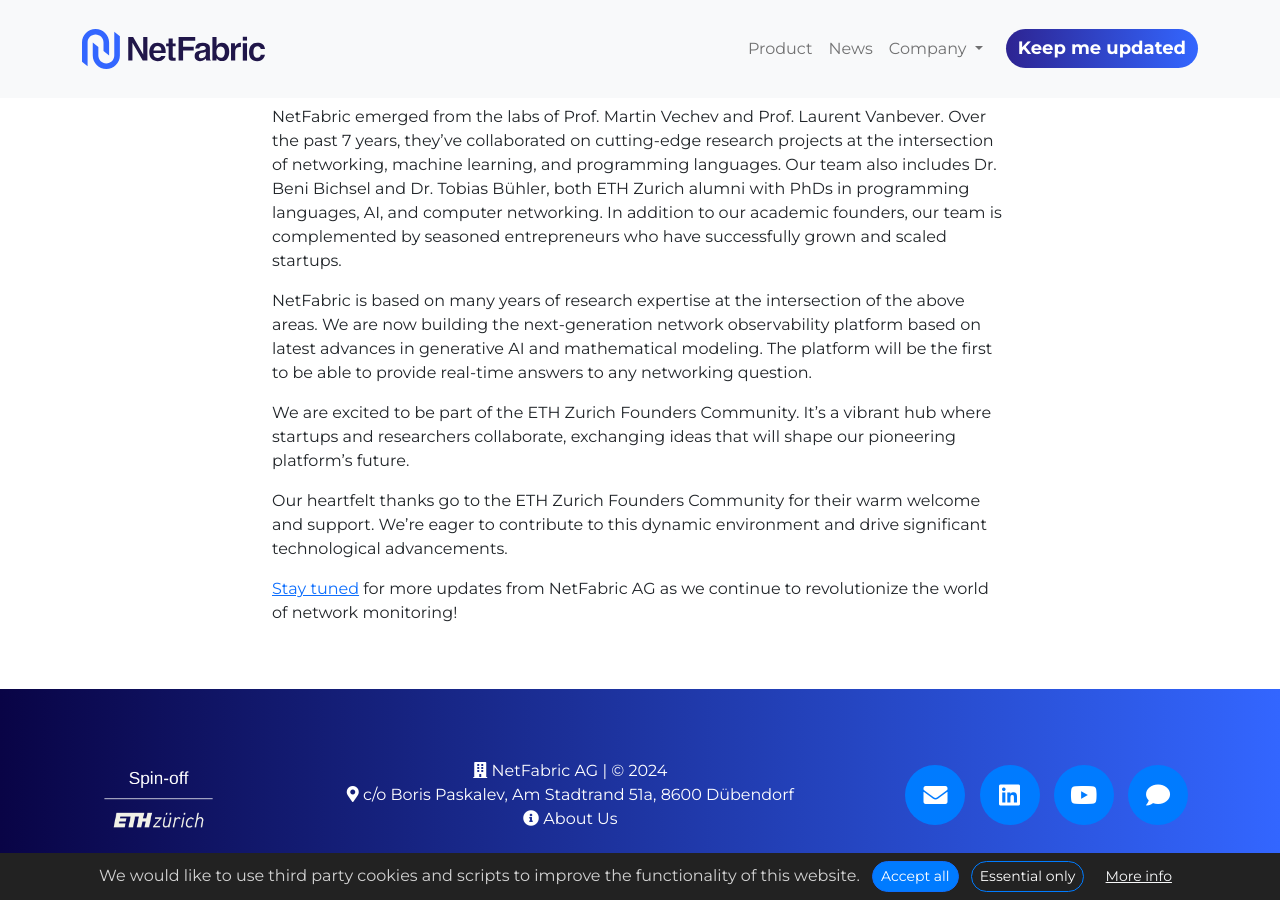
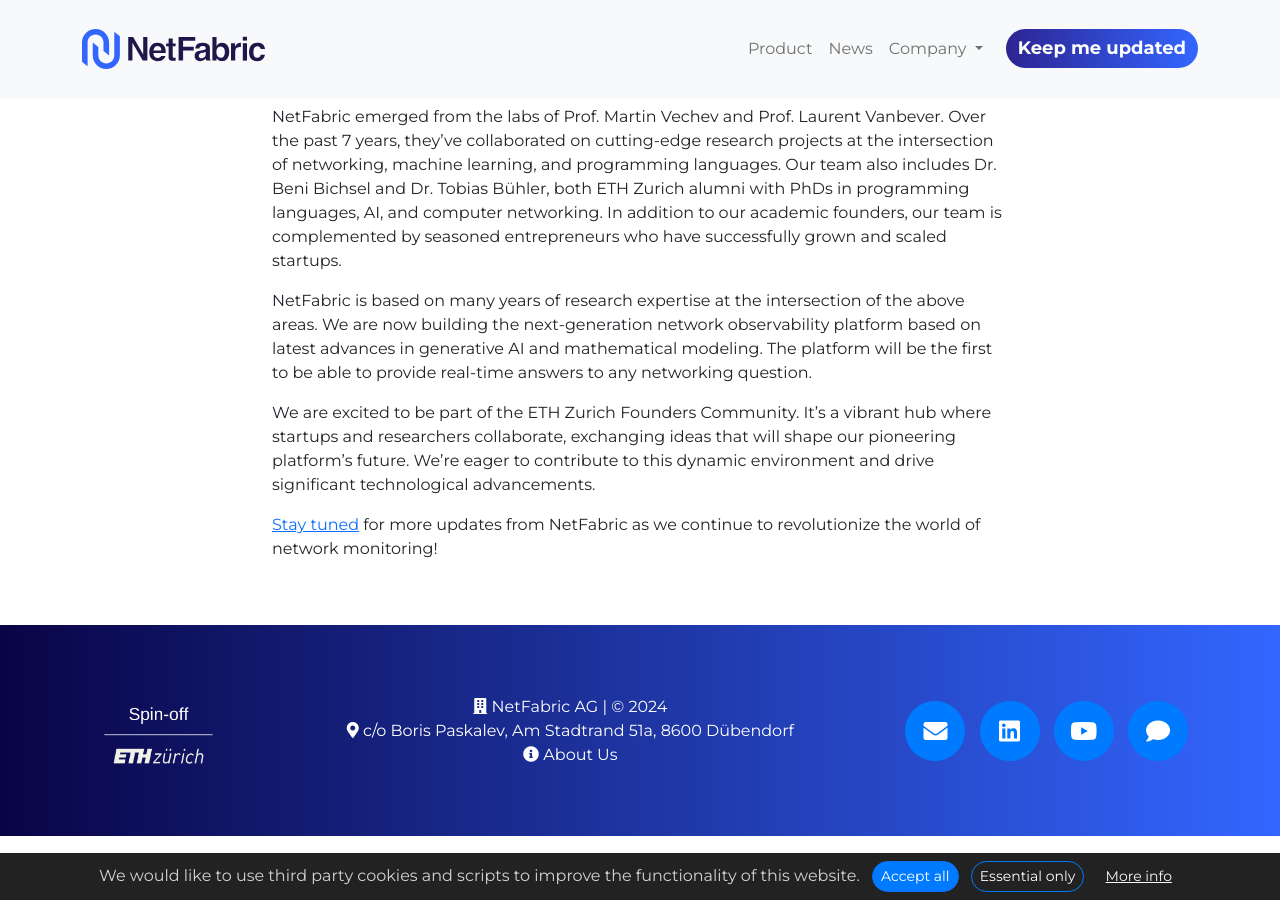
Before and after one commit to NetFabric-AI/NetFabric-AI.github.io, a Jekyll site: the page built from _posts/2024-06-18-ethspinoff.md, in a window 1280 px wide and 900 px high, scrolled down 1053 px. Built offline with Jekyll 4.4.1, drawn with Linux system fonts in a browser that asks for light colours.

Commit message:
Text changed

```diff
--- a/_posts/2024-06-18-ethspinoff.md
+++ b/_posts/2024-06-18-ethspinoff.md
@@ -13,8 +13,6 @@
 
 NetFabric is based on many years of research expertise at the intersection of the above areas. We are now building the next-generation network observability platform based on latest advances in generative AI and mathematical modeling. The platform will be the first to be able to provide real-time answers to any networking question.
 
-We are excited to be part of the ETH Zurich Founders Community. It's a vibrant hub where startups and researchers collaborate, exchanging ideas that will shape our pioneering platform's future.
+We are excited to be part of the ETH Zurich Founders Community. It's a vibrant hub where startups and researchers collaborate, exchanging ideas that will shape our pioneering platform's future. We're eager to contribute to this dynamic environment and drive significant technological advancements.
 
-Our heartfelt thanks go to the ETH Zurich Founders Community for their warm welcome and support. We're eager to contribute to this dynamic environment and drive significant technological advancements.
-
-[Stay tuned]({{ site.baseurl }}/contact) for more updates from NetFabric AG as we continue to revolutionize the world of network monitoring!
+[Stay tuned]({{ site.baseurl }}/contact) for more updates from NetFabric as we continue to revolutionize the world of network monitoring!
```
